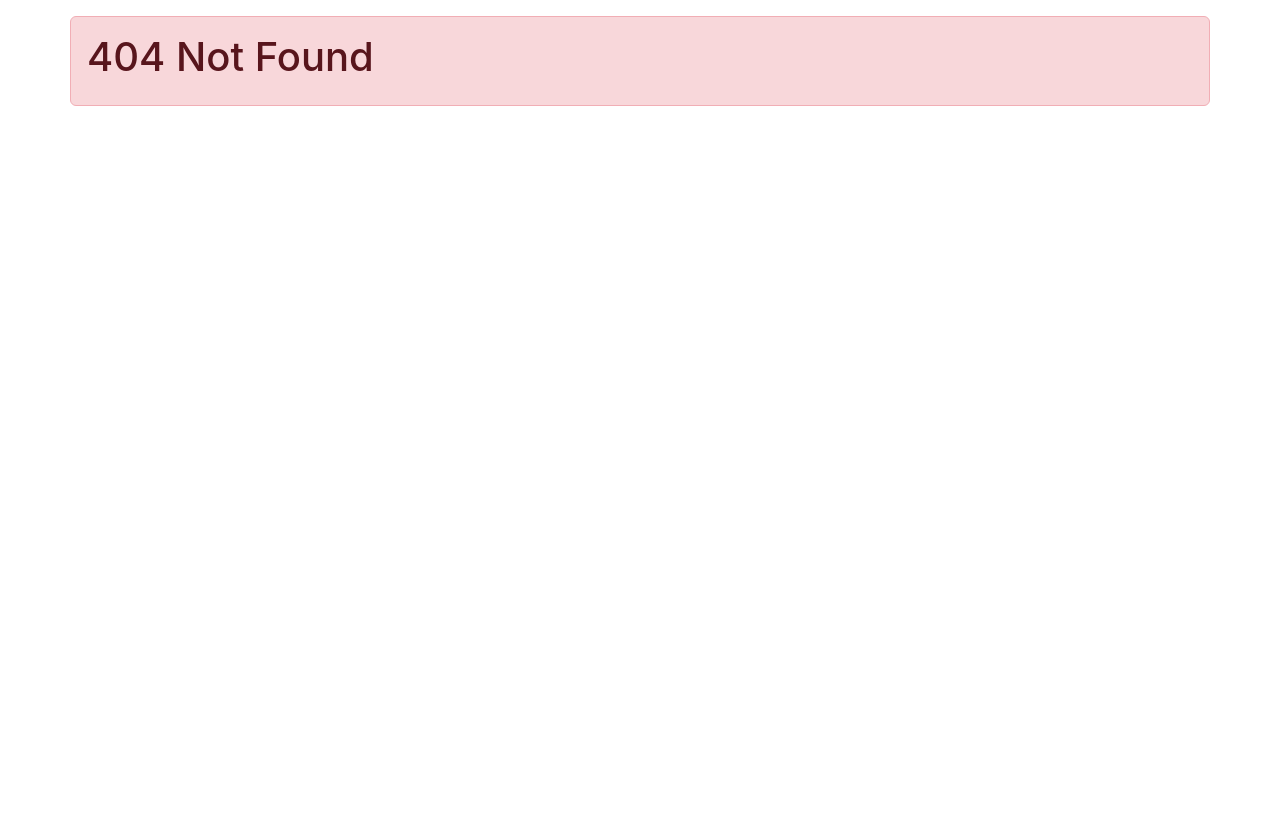
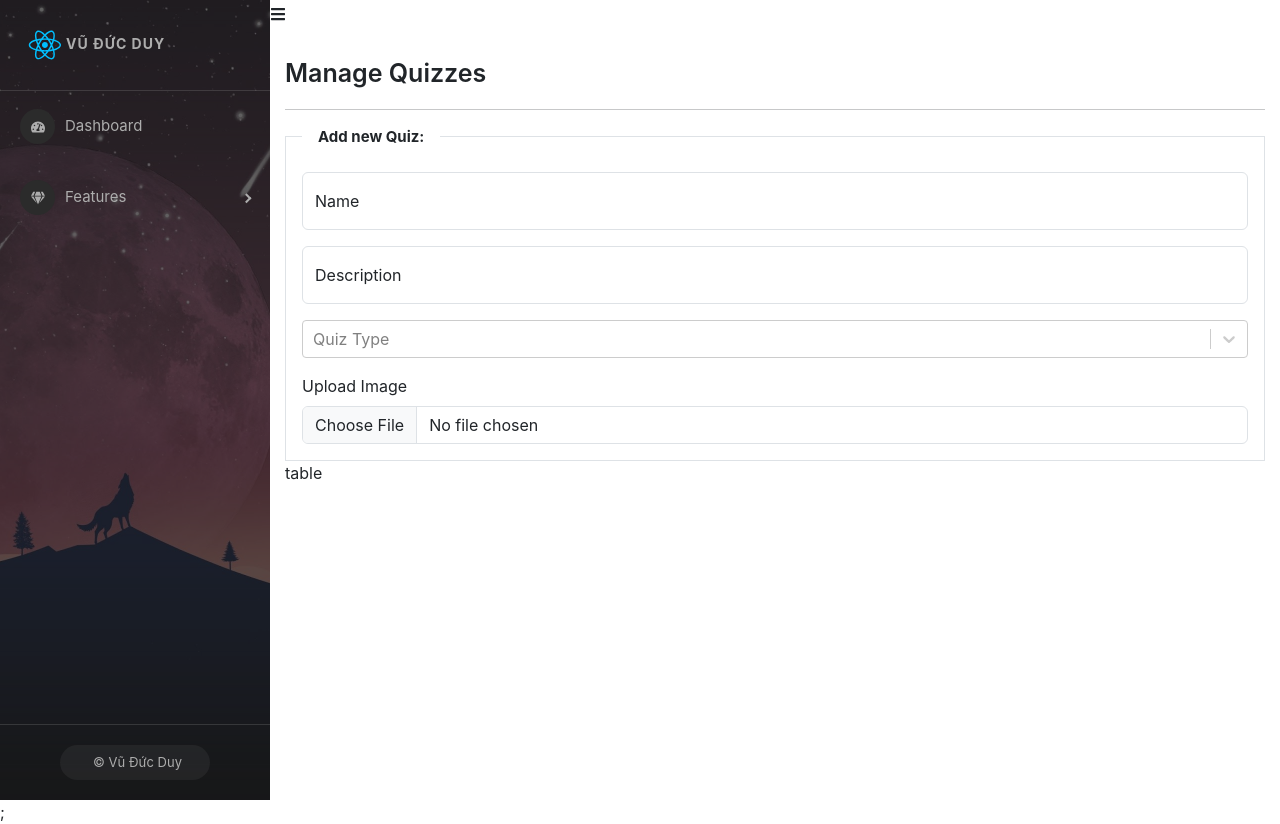
Before and after one commit to DuyCR7/LearnReactjs, a React (Create React App) app: page /admins/manage-quizzes in a window 1280 px wide. Before the commit this address had no page. Before the commit the page ends 800 px from the top, so only its background shows below. Built offline with nearby package versions, Linux system fonts and the light colour scheme.

Commit message:
Design giao diện thêm mới bài Quiz

```diff
--- a/package.json
+++ b/package.json
@@ -19,6 +19,7 @@
     "react-redux": "8.0.1",
     "react-router-dom": "6.3.0",
     "react-scripts": "5.0.1",
+    "react-select": "5.4.0",
     "react-toastify": "9.0.7",
     "redux": "4.2.0",
     "redux-devtools-extension": "2.13.9",
--- a/src/Layout.js
+++ b/src/Layout.js
@@ -11,6 +11,7 @@ import "react-toastify/dist/ReactToastify.css";
 import Register from "./components/Auth/Register";
 import ListQuiz from "./components/User/ListQuiz";
 import DetailQuiz from "./components/User/DetailQuiz";
+import ManageQuiz from "./components/Admin/Content/Quiz/ManageQuiz";
 
 const NotFound = () => {
   return (
@@ -33,6 +34,7 @@ const Layout = (props) => {
         <Route Route path="/admins" element={<Admin />}>
           <Route index element={<DashBoard />} />
           <Route path="manage-users" element={<ManagaUser />} />
+          <Route path="manage-quizzes" element={<ManageQuiz />} />
         </Route>
 
         <Route path="/login" element={<Login />} />
--- /dev/null
+++ b/src/components/Admin/Content/Quiz/ManageQuiz.js
@@ -0,0 +1,68 @@
+import { useState } from "react";
+import "./ManageQuiz.scss";
+import Select from "react-select";
+
+const ManageQuiz = (props) => {
+  const options = [
+    { value: "EASY", label: "EASY" },
+    { value: "MEDIUM", label: "MEDIUM" },
+    { value: "HARD", label: "HARD" },
+  ];
+
+  const [name, setName] = useState("");
+  const [description, setDescription] = useState("");
+  const [type, setType] = useState("EASY");
+  const [image, setImage] = useState(null);
+
+  const handelChangeFile = (event) => {
+
+  }
+
+  return (
+    <div className="quiz-container">
+      <div className="title">Manage Quizzes</div>
+      <hr />
+      <div className="add-new">
+        <fieldset className="border round-3 p-3">
+          <legend className="float-none w-auto px-3">
+            <b>Add new Quiz:</b>
+          </legend>
+          <div className="form-floating mb-3">
+            <input
+              type="text"
+              className="form-control"
+              placeholder="Name"
+              value={name}
+              onChange={(event) => setName(event.target.value)}
+            />
+            <label>Name</label>
+          </div>
+          <div className="form-floating">
+            <input
+              type="text"
+              className="form-control"
+              placeholder="Description"
+              value={description}
+              onChange={(event) => setDescription(event.target.value)}
+            />
+            <label>Description</label>
+          </div>
+          <div className="form-floating my-3">
+            <Select options={options} placeholder="Quiz Type" value={type} />
+          </div>
+          <div className="more-actions form-group">
+            <label htmlFor="uploadImage" className="form-label">
+              Upload Image
+            </label>
+            <div className="input-group">
+              <input type="file" className="form-control" id="uploadImage" onChange={(event) => handelChangeFile(event)} />
+            </div>
+          </div>
+        </fieldset>
+      </div>
+      <div className="list-detail">table</div>
+    </div>
+  );
+};
+
+export default ManageQuiz;
--- /dev/null
+++ b/src/components/Admin/Content/Quiz/ManageQuiz.scss
@@ -0,0 +1,12 @@
+.quiz-container {
+    padding: 15px;
+
+    .title {
+        font-size: 25px;
+        font-weight: 600;
+    }
+
+    legend {
+        font-size: 15px;
+    }
+}
--- a/src/components/Admin/SideBar.js
+++ b/src/components/Admin/SideBar.js
@@ -21,9 +21,10 @@ import sidebarBg from "../../assets/bg2.jpg";
 import { DiReact }from "react-icons/di";
 import { MdDashboard } from "react-icons/md";
 import './SideBar.scss';
-import { Link } from "react-router-dom";
+import { Link, useNavigate } from "react-router-dom";
 
 const SideBar = (props) => {
+  const navigate = useNavigate();
   const { image, collapsed, toggled, handleToggleSidebar } = props;
   return (
     <>
@@ -48,7 +49,7 @@ const SideBar = (props) => {
             }}
           >
             <DiReact size={'3em'} color={"00bfff"}/>
-            <span>Vũ Đức Duy</span>
+            <span style={{ cursor: 'pointer' }} onClick={() => navigate('/')}>Vũ Đức Duy</span>
           </div>
         </SidebarHeader>
 
@@ -70,7 +71,10 @@ const SideBar = (props) => {
                 Quản lý Users
                 <Link to="/admins/manage-users" />
               </MenuItem>
-              <MenuItem>Quản lý Bài Quiz</MenuItem>
+              <MenuItem>
+                Quản lý Bài Quiz
+                <Link to="/admins/manage-quizzes" />
+              </MenuItem>
               <MenuItem>Quản lý Câu Hỏi</MenuItem>
             </SubMenu>
           </Menu>
```
Also changed, not shown: 1 other file (tests, documents, lock files or other folders).
